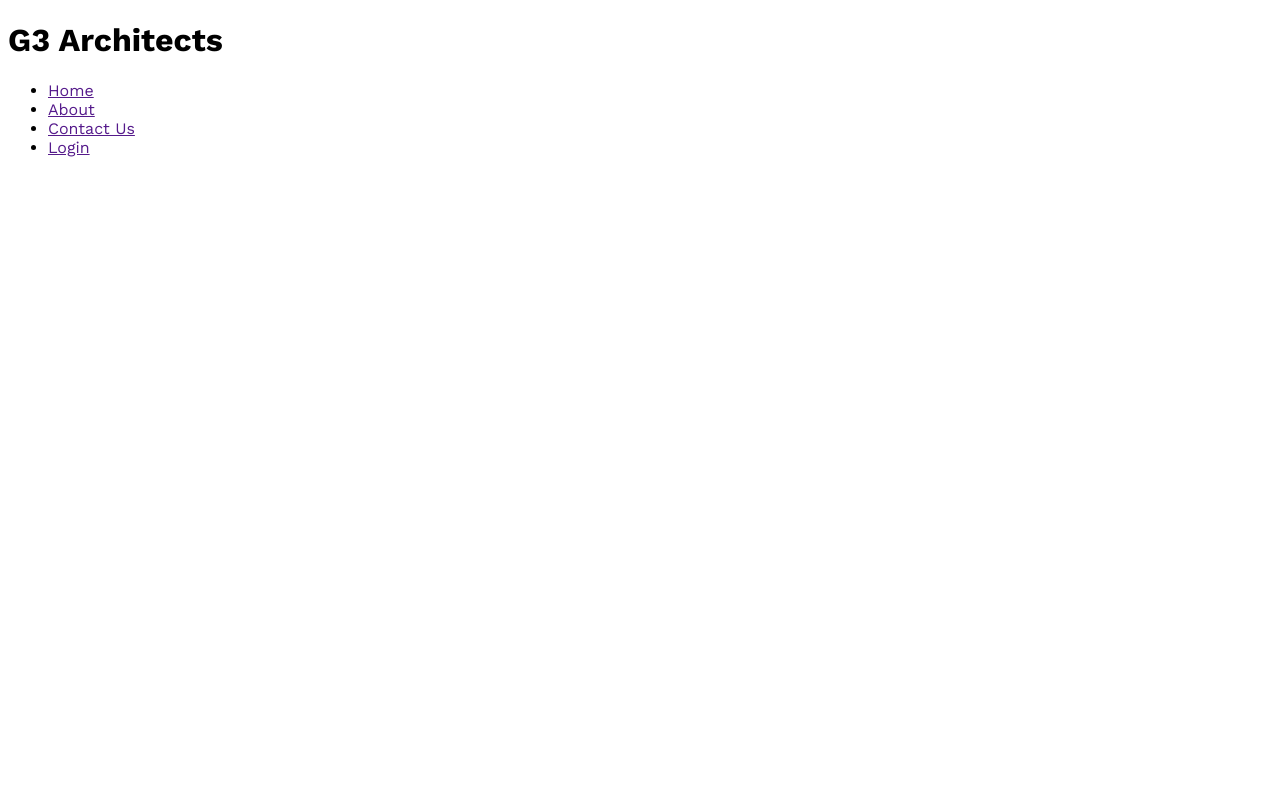
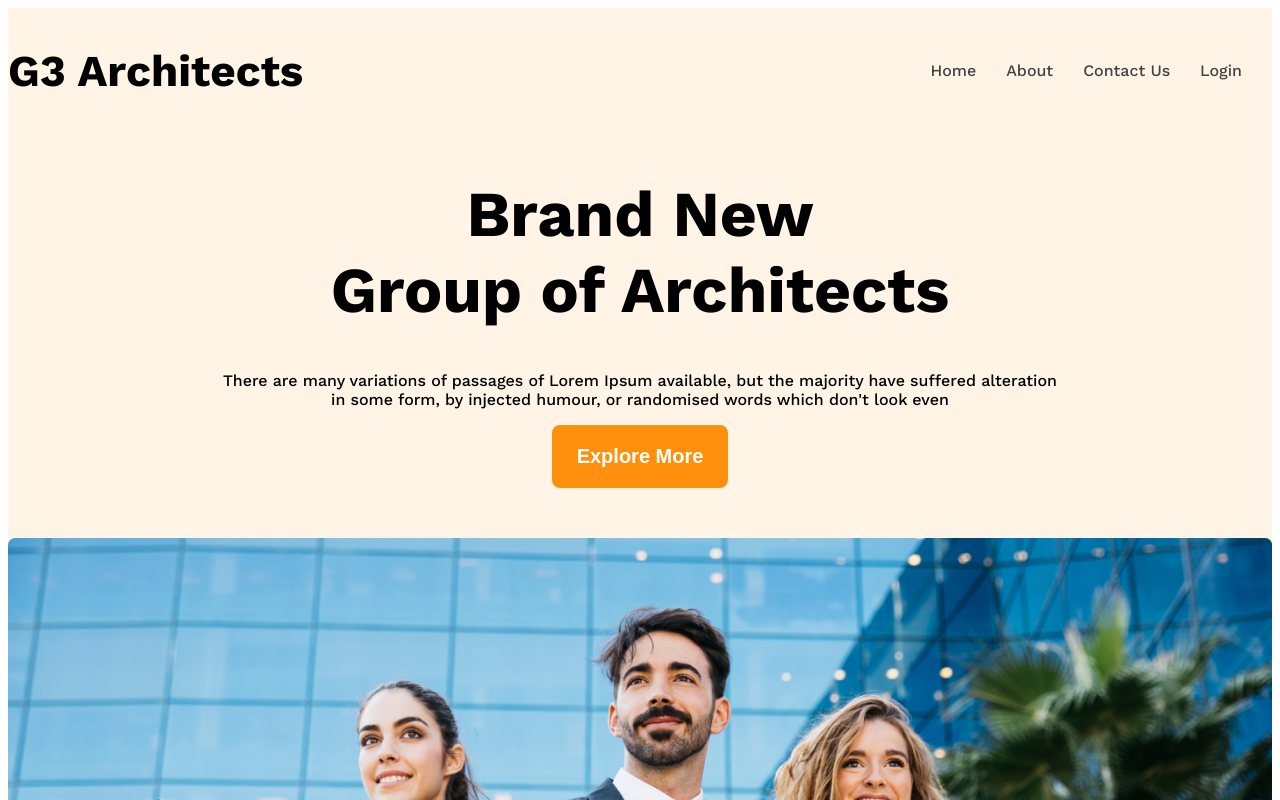
Before and after one commit to imrancoder10/g3-architects-website, a plain HTML site: page index.html in a window 1280 px wide. Shown: the top 800 px of the page. Drawn offline with nearby package versions, Linux system fonts and the light colour scheme.

Commit message:
navbar and banner added

```diff
--- a/index.html
+++ b/index.html
@@ -1,24 +1,46 @@
 <!DOCTYPE html>
 <html lang="en">
+
 <head>
     <meta charset="UTF-8">
     <meta name="viewport" content="width=device-width, initial-scale=1.0">
     <title>Architects website</title>
     <link rel="stylesheet" href="styles/style.css">
 </head>
+
 <body class="work-sans-font">
-    <header>
-        <div class="brand">
-            <h1 class="brand-title">G3 Architects</h1>
+
+
+    <header class="bg-color">
+        <!-- navbar start -->
+        <nav class="navbar-container display-flex">
+            <h1 class="navbar-brand-title">G3 Architects</h1>
+
+            <ul class="navbar-links display-flex">
+                <li class="navbar-item"><a href="" class="navbar-link dark2">Home </a></li>
+                <li class="navbar-item"><a href="" class="navbar-link dark2">About</a></li>
+                <li class="navbar-item"><a href="" class="navbar-link dark2">Contact Us</a></li>
+                <li class="navbar-item"><a href="" class="navbar-link dark2">Login</a></li>
+            </ul>
+        </nav>
+        <!-- navbar end -->
+
+        <!-- banner section start -->
+        <div class="banner-container">
+
+            <div class="banner-content">
+                <h1 class="banner-title">Brand New <br>
+                    Group of Architects</h1>
+                <p class="banner-describtion .dark3">There are many variations of passages of Lorem Ipsum available, but
+                    the majority have suffered alteration in some form, by injected humour, or randomised words which
+                    don't look even</p>
+                <button class="btn-primary">Explore More</button>
+            </div>
+
+            <img class="banner-img" src="images/banner.png" alt="">
         </div>
-        <div class="nav-link-items">
-            <ul class="nav-links">
-                <li><a href="" class="nav-link">Home </a></li>
-                <li><a href="" class="nav-link">About</a></li>
-                <li><a href="" class="nav-link">Contact Us</a></li>
-                <li><a href="" class="nav-link">Login</a></li>
-            </ul>
-        </div>
+        <!-- banner section end -->
+
     </header>
 
     <main>
@@ -29,4 +51,5 @@
 
     </footer>
 </body>
+
 </html>
--- a/styles/style.css
+++ b/styles/style.css
@@ -1,5 +1,101 @@
 @import url('https://fonts.googleapis.com/css2?family=Work+Sans:ital,wght@0,100..900;1,100..900&display=swap');
+
 .work-sans-font {
     font-family: "Work Sans", sans-serif;
     font-optical-sizing: auto;
-  }
+}
+
+/* shared CSS Propertices */
+.display-flex {
+    display: flex;
+}
+
+.dark1 {
+    color: #131313;
+}
+
+.dark2 {
+    color: #424242;
+}
+
+.dark3 {
+    color: #727272;
+}
+
+.bg-color {
+    background-color: rgba(255, 144, 14, 0.1);
+}
+
+.btn-primary {
+    background-color: #FF900E;
+    color: white;
+    padding: 20px 25px;
+    border: none;
+    font-size: 1.25rem;
+    font-weight: 600;
+    border-radius: 8px;
+}
+
+/* navbar section */
+.navbar-item {
+    list-style: none;
+    margin-right: 30px;
+}
+
+.navbar-link {
+    text-decoration: none;
+    font-weight: 500;
+}
+
+.navbar-container {
+    justify-content: space-between;
+    align-items: center;
+}
+
+.navbar-container,
+.banner-container {
+    max-width: 1440px;
+    margin: 0 auto;
+}
+
+.navbar-brand-title {
+    font-weight: 700;
+    font-size: 2.75rem;
+}
+
+/* banner related styles */
+.banner-content {
+    /* border: 2px red solid; */
+    max-width: 850px;
+    margin: 0 auto;
+    text-align: center;
+    margin-bottom: 50px;
+}
+
+.banner-title {
+    font-size: 4rem;
+    font-weight: 700;
+}
+
+.banner-describtion {
+    font-size: 1rem;
+    font-weight: 500;
+}
+
+.banner-img {
+    width: 100%;
+}
+
+/* responsive media query */
+@media screen and (max-width:576px) {
+    .navbar-container,
+    .navbar-links{
+        flex-direction: column;
+    }
+    .navbar-item{
+        margin-bottom: 10px;
+    }
+    .navbar-brand-title, .banner-title{
+        margin: 20px 0px 10px 0px;
+    }
+}
```
